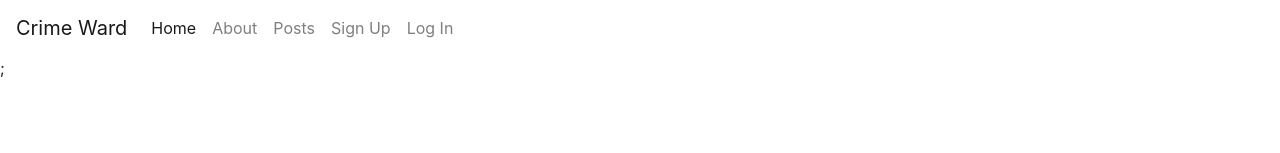
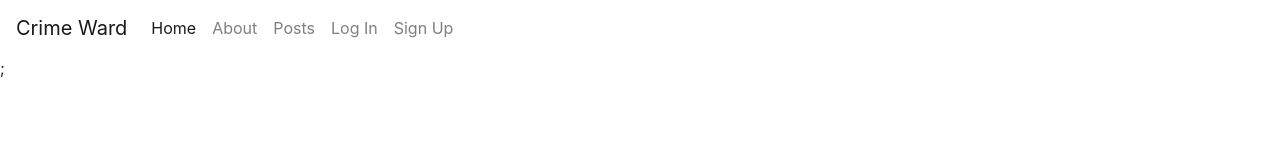
Before and after one commit to kghudgens/crime, a React (Create React App) app in the folder crime-ward/: page / in a window 1280 px wide. Shown: the top 153 px of the page. Built offline with nearby package versions, Linux system fonts and the light colour scheme.

Commit message:
Switched links around on navbar

```diff
--- a/crime-ward/src/components/UI/Navbar.js
+++ b/crime-ward/src/components/UI/Navbar.js
@@ -25,12 +25,12 @@ const Navbar = () => {
           </li>
           <li class="nav-item">
             <a class="nav-link" href="#">
-              Sign Up
+              Log In
             </a>
           </li>
           <li class="nav-item">
             <a class="nav-link" href="#">
-              Log In
+              Sign Up
             </a>
           </li>
         </ul>
```
